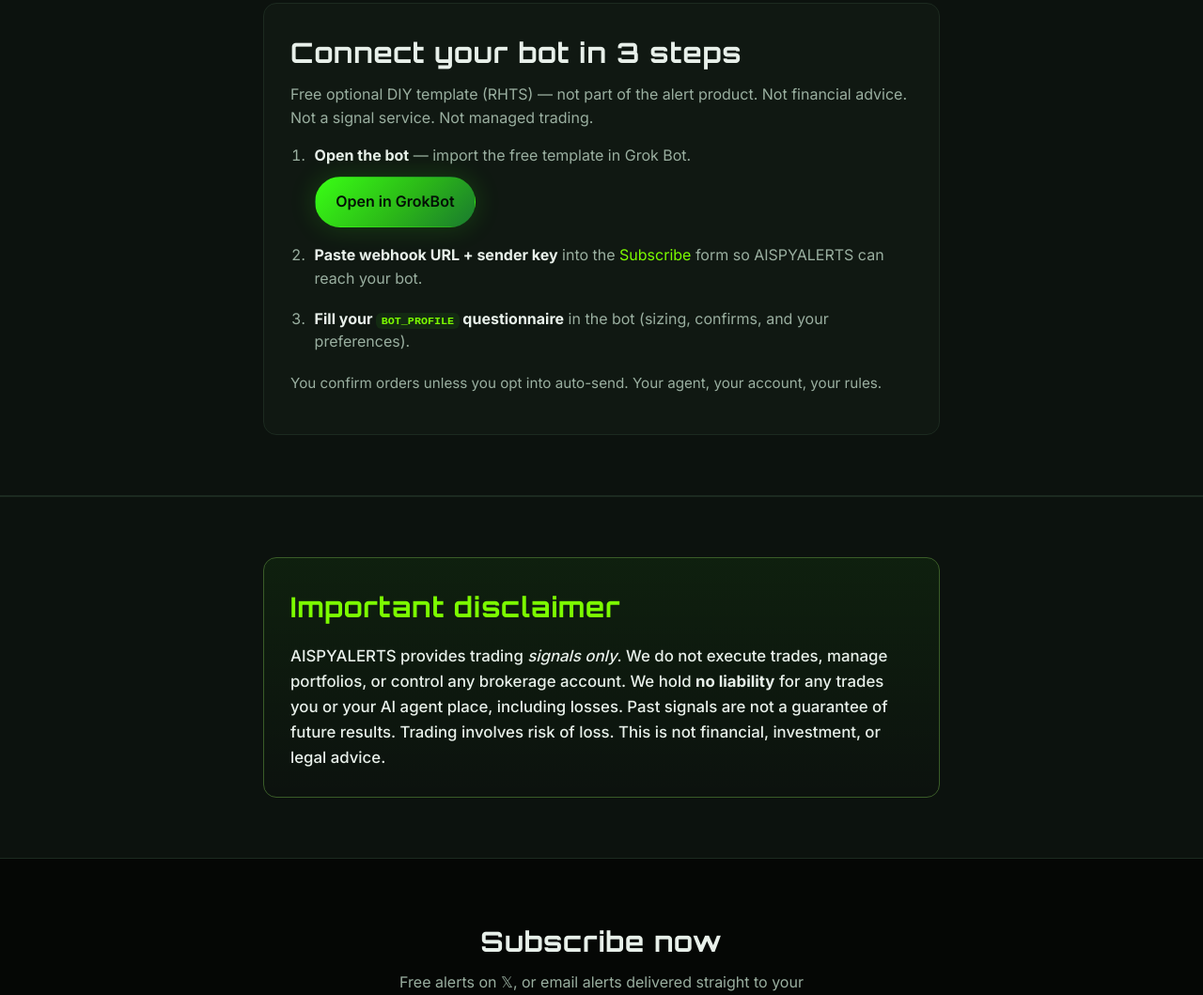
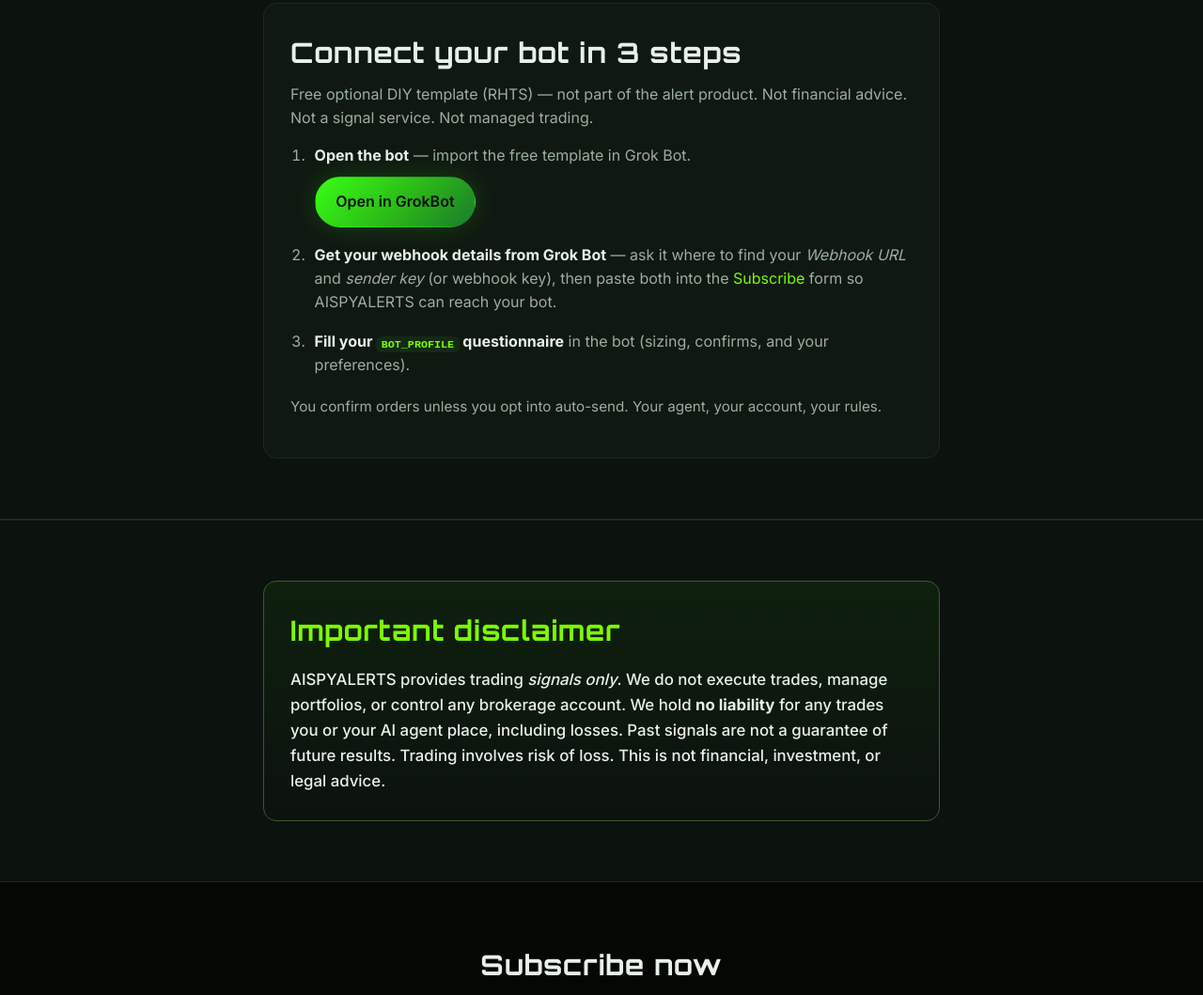
Before and after one commit to gexmachineai/aispy-alerts, a plain HTML site: page index.html in a window 1280 px wide. Shown: the part 2217-3276 px from the top of the page at 94% size. Drawn offline with Linux system fonts and the light colour scheme.

Commit message:
Clarify step 2: ask Grok Bot for webhook URL and key.

```diff
--- a/index.html
+++ b/index.html
@@ -5,7 +5,7 @@
   <meta name="viewport" content="width=device-width, initial-scale=1" />
   <meta name="description" content="AISPYALERTS — AI-agent-ready trading alerts. Subscribe to signals written for agents, wire your own agent to your Robinhood account. Signals only — we never execute trades." />
   <title>AISPYALERTS — Trade with AI without needing to be a full-time trader</title>
-  <link rel="stylesheet" href="styles.css?v=connect3" />
+  <link rel="stylesheet" href="styles.css?v=step2ask" />
   <link rel="preconnect" href="https://fonts.googleapis.com" />
   <link rel="preconnect" href="https://fonts.gstatic.com" crossorigin />
   <link href="https://fonts.googleapis.com/css2?family=Inter:wght@400;500;600;700&family=Orbitron:wght@600;700&display=swap" rel="stylesheet" />
@@ -139,7 +139,8 @@
               </div>
             </li>
             <li>
-              <strong>Paste webhook URL + sender key</strong> into the
+              <strong>Get your webhook details from Grok Bot</strong> — ask it where to find your
+              <em>Webhook URL</em> and <em>sender key</em> (or webhook key), then paste both into the
               <a href="#subscribe">Subscribe</a> form so AISPYALERTS can reach your bot.
             </li>
             <li>
```
